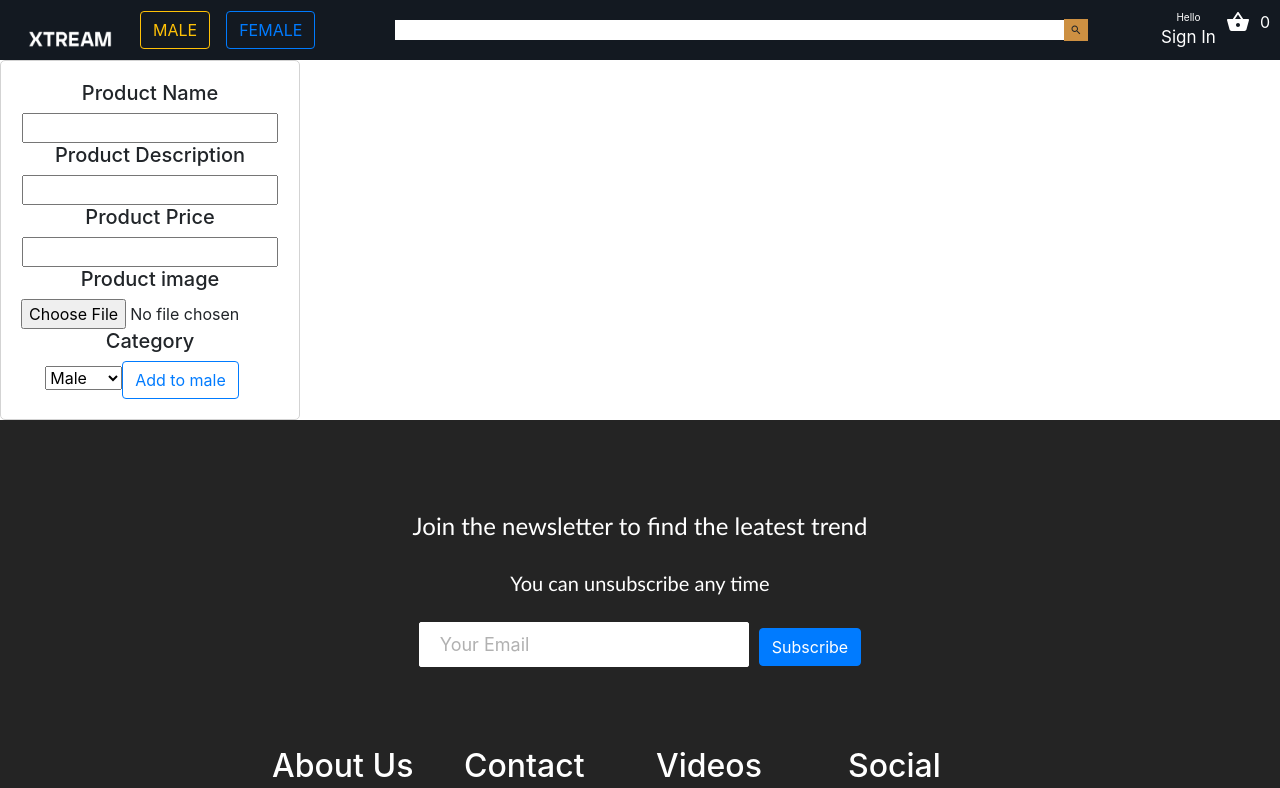
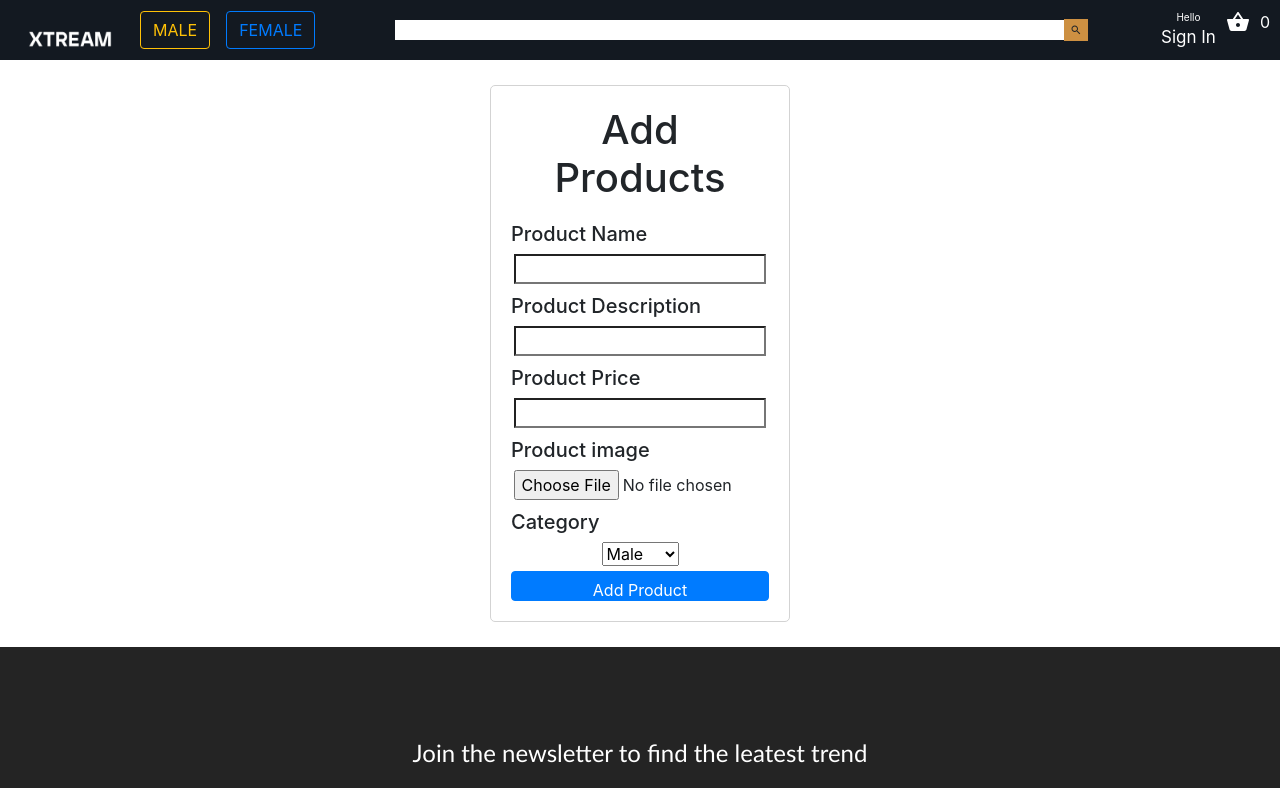
Before and after one commit to isseidangol/xtreme-react-js, a React (Create React App) app: page /add in a window 1280 px wide. Shown: the top 788 px of the page. Built offline with nearby package versions, Linux system fonts and the light colour scheme.

Commit message:
add product css added

```diff
--- a/src/Body/AddProduct.css
+++ b/src/Body/AddProduct.css
@@ -1,3 +1,17 @@
+.add{
+    margin-top: 25px;
+    margin-bottom: 25px;
+    display: flex;
+    flex-direction: column;
+    align-items: center;
+    background-color: white;
+}
+
+.add_container h1{
+    font-weight: 500;
+    margin-bottom: 20px;
+}
+
 .add_container {
     width: 300px;
     height: fit-content;
@@ -7,3 +21,24 @@
     border: 1px solid lightgray;
     padding: 20px;
 }
+
+.add_container h5{
+    text-align: left;
+}
+
+.add_container form input {
+    height: 30px;
+    margin-bottom: 10px;
+    background-color: white;
+    width:98%;
+}
+
+.btn_add{
+    margin-top: 5px;
+    border-radius: 2px;
+    width: 100%;
+    height: 30px;
+    border: 1px solid;
+
+
+}
--- a/src/Body/AddProduct.js
+++ b/src/Body/AddProduct.js
@@ -60,7 +60,10 @@ class AddProduct extends Component{
     }
     render(){
         return(
+            <div className="add">
+
             <div className="add_container">
+            <h1>Add Products</h1>
                  <form>
                 <h5> Product Name</h5>
                    <input type="text" name="pname" value={this.state.pname}
@@ -89,11 +92,12 @@ class AddProduct extends Component{
                     </select>
 
 
-                <button className="btn text-black btn-outline-primary mr-3 " onClick={this.addProduct}>Add to male</button>
+                <button className="btn_add btn text-black btn-primary mr-3 " onClick={this.addProduct}>Add Product</button>
 
 
 
             </form>
+            </div>
             </div>
         )
     }
```
